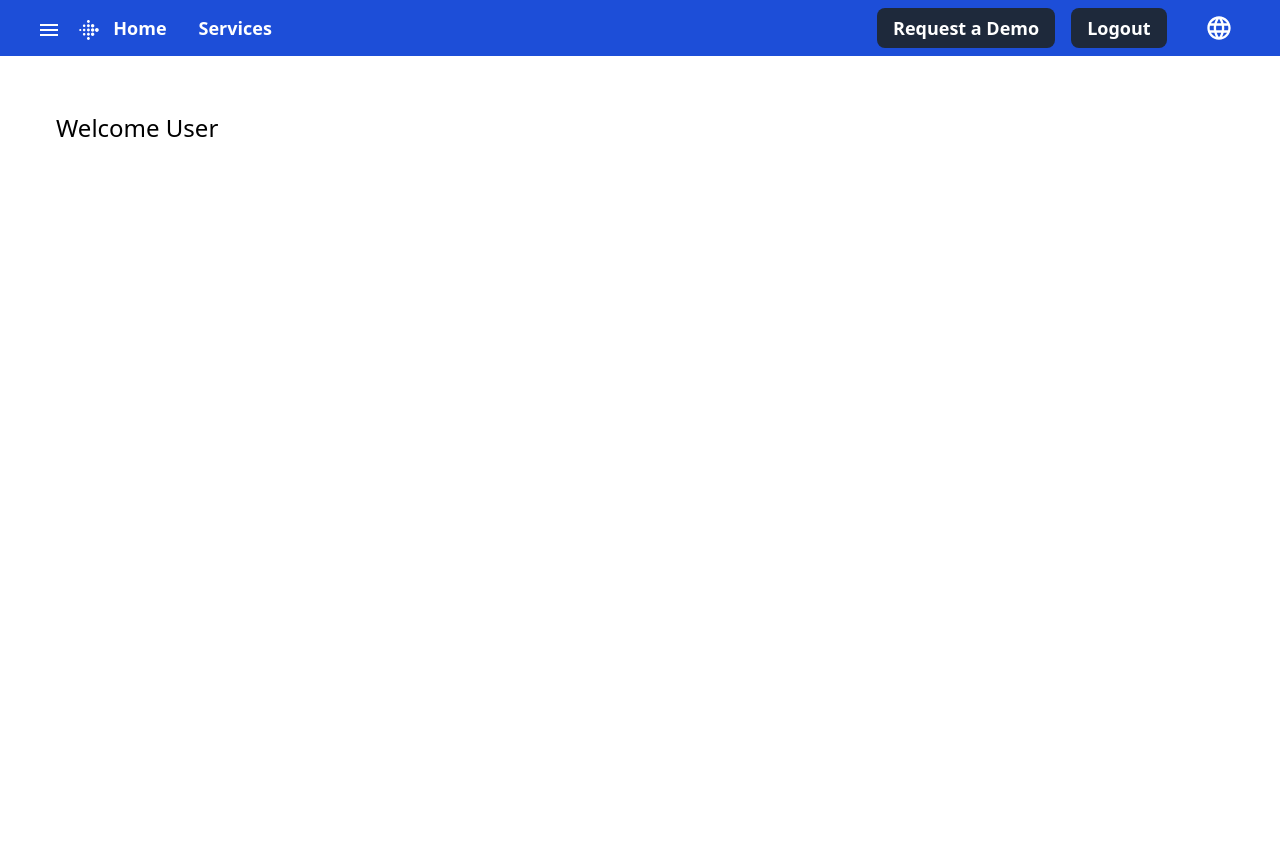
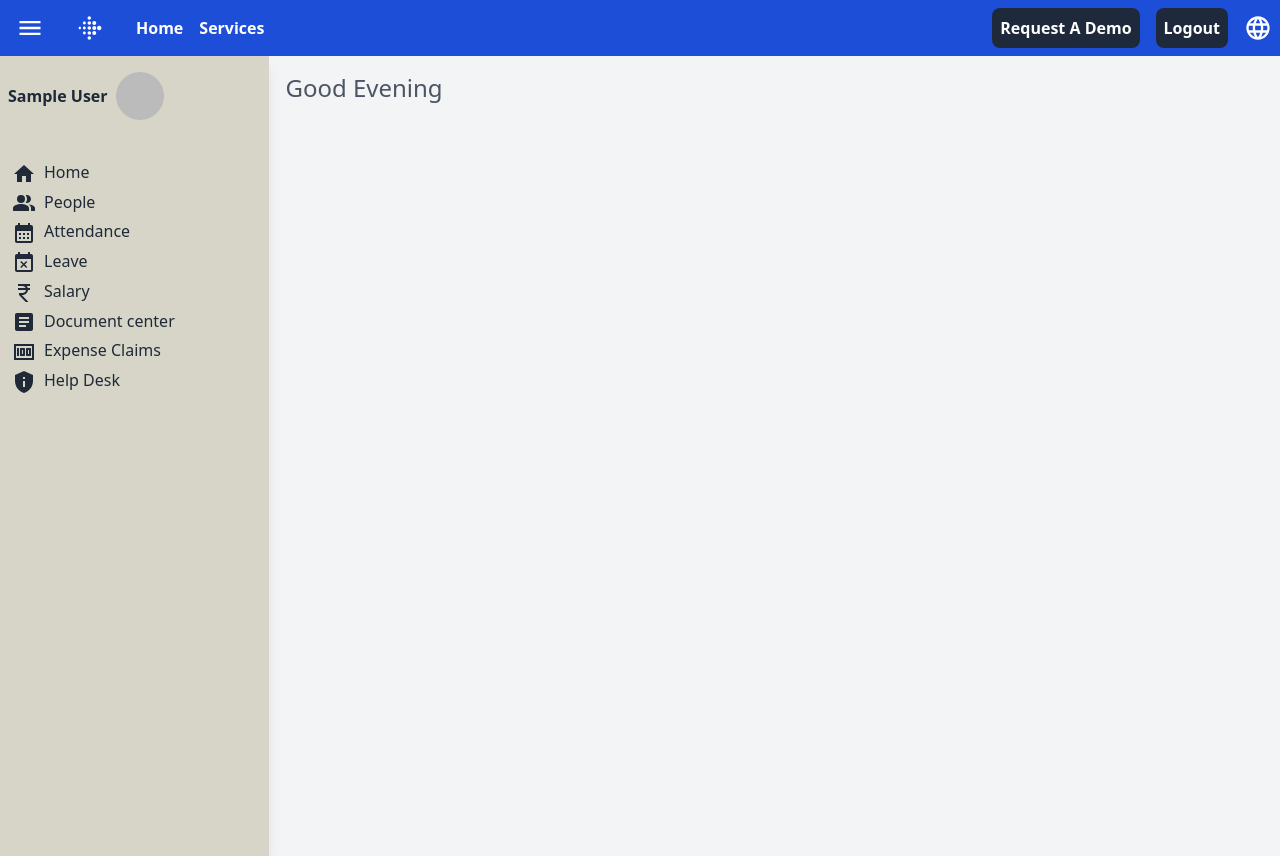
Before and after one commit to admin-insta/insta-ems, a React (Create React App) app: page /userview in a window 1280 px wide. Shown: the top 858 px of the page. Built offline with nearby package versions, Linux system fonts and the light colour scheme; no server answers; sample sign-in values are in the browser's storage.

Commit message:
people management

```diff
--- a/src/components/Footer.js
+++ b/src/components/Footer.js
@@ -6,7 +6,12 @@ import YouTubeIcon from "@mui/icons-material/YouTube";
 import WhatsAppIcon from "@mui/icons-material/WhatsApp";
 import footer from "../components/utils/images/footer.png";
 import XIcon from "@mui/icons-material/X";
+import { useSelector } from "react-redux";
 const Footer = () => {
+  const user = useSelector((store)=>store?.user)
+  if(user){
+    return null;
+  }
   const phoneNumber = "8123897887";
   const message = "Hi, I would like to connect with you";
 
--- a/src/components/Header.js
+++ b/src/components/Header.js
@@ -13,6 +13,10 @@ const Header = () => {
   const navigate = useNavigate();
   const user = useSelector((store) => store?.user);
 
+  //Login
+  const handleSignIn = () => {
+    navigate("/login");
+  };
   //SignOut
   const handleSignOut = () => {
     signOut(auth)
@@ -28,6 +32,7 @@ const Header = () => {
   useEffect(() => {
     const unsubscribe = onAuthStateChanged(auth, (user) => {
       if (user) {
+        console.log("user in header is", user)
         const { uid, email, displayName, photoURL } = user;
         dispatch(
           addUser({
@@ -50,67 +55,66 @@ const Header = () => {
   }, []);
 
   return (
-    <div className="grid grid-cols-12 p-2 z-10 sticky top-0 justify-center items-center lg:text-lg md:text-sm sm:text-xs bg-blue-700 font-semibold">
+    <div className="grid grid-cols-12  z-10 sticky top-0 justify-center items-center lg:text-base md:text-sm sm:text-xs xs:text-xs bg-blue-700 font-semibold whitespace-nowrap">
       {/* First Menu-Item sidebar and Logo*/}
-      <div className="grid grid-flow-col justify-center items-center col-span-1">
-        <span className="mx-4">
+      <div className="grid grid-flow-col justify-start items-center col-span-6">
+        <span className="lg:mx-4 md:mx-2 sm:m-1">
           <MenuIcon
             className="hover:scale-110 transition-all ease-in-out hover:shadow-md"
-            sx={{ color: "white" }}
+            sx={{
+              color: "white",
+              fontSize: { lg: 28, md: 24, sm: 20, xs: 16 },
+            }}
           />
         </span>
-        <span className="lg:inline sm:hidden">
+        <span className="lg:mx-4 md:mx-2 sm:m-1">
           <FitbitIcon
             className="hover:scale-110 transition-all ease-in-out hover:shadow-md"
-            sx={{ color: "white" }}
+            sx={{
+              color: "white",
+              fontSize: { lg: 28, md: 24, sm: 20, xs: 16 },
+            }}
           />
         </span>
-      </div>
-      {/* Second Menu-Item Buttons */}
-      <ul className="grid grid-flow-col justify-start col-span-6 space-x-2 sm:space-x-6 md:space-x-8">
+
+        <ul className="grid grid-flow-col justify-start m-2">
           <Link to="/">
-          <li className="text-white  hover:scale-110 transition-all ease-in-out">
+            <li className="text-white  hover:scale-110 transition-all ease-in-out m-2">
               Home
             </li>
           </Link>
-        <li className="text-white hover:scale-110 transition-all ease-in-out">
+          <li className="text-white hover:scale-110 transition-all ease-in-out m-2">
             Services
           </li>
         </ul>
-      <ul className="grid grid-flow-col justify-end space-x-4 col-span-4">
+      </div>
+
+      {/* second Menu-Item Language-Icon*/}
+      <div className="grid grid-flow-col col-span-6 justify-end items-center">
+        <ul className="grid grid-flow-col justify-end">
           <li>
-          <button className="px-4 py-1.5 bg-slate-800 text-white rounded-lg hover:scale-110 transition-all ease-in-out">
-            Request a Demo
+            <button className="p-2  m-2 bg-slate-800 text-white rounded-lg hover:scale-110 transition-all ease-in-out ">
+              Request A Demo
             </button>
           </li>
           <li>
-          {user ? (
             <button
-              onClick={handleSignOut}
-              className="px-4 py-1.5 bg-slate-800 text-white rounded-lg hover:scale-110 transition-all ease-in-out"
+              onClick={user ? handleSignOut : handleSignIn}
+              className="p-2 m-2 bg-slate-800 text-white rounded-lg hover:scale-110 transition-all ease-in-out"
             >
-              Logout
+              {user ? "Logout" : "Login"}
             </button>
-          ) : (
-            <Link to="/login">
-              <button className="px-4 py-1.5 bg-slate-800 text-white rounded-lg hover:scale-110 transition-all ease-in-out">
-                Login
-              </button>
-            </Link>
-          )}
           </li>
-        {/* <li>
-          <button className="px-4 py-1.5 bg-slate-800 rounded-lg text-white hover:scale-110 transition-all ease-in-out">
-            Sign Up
-          </button>
-        </li> */}
         </ul>
-      {/* Third Menu-Item Language-Icon*/}
-      <div className="grid col-span-1 justify-center">
+        <div className="m-2">
           <LanguageIcon
             className="hover:scale-110 transition-all ease-in-out hover:shadow-md"
-          sx={{ color: "white", fontSize: { xs: 12, sm: 20, md: 28 } }}
+            sx={{
+              color: "white",
+              fontSize: { xs: 16, sm: 20, md: 24, lg: 28 },
+            }}
           />
+        </div>
       </div>
     </div>
   );
--- a/src/components/Login.js
+++ b/src/components/Login.js
@@ -13,6 +13,7 @@ const Login = () => {
   console.log(alreadyUser);
   const email = useRef();
   const password = useRef();
+  const companyName = useRef();
 
   const handleSubmit = (e) => {
     e.preventDefault();
@@ -29,7 +30,7 @@ const Login = () => {
           const user = userCredential.user;
           console.log("registred user is", user);
           updateProfile(user, {
-            displayName: "Comapny Name",
+            displayName: companyName.current.value,
             photoURL: "https://avatars.githubusercontent.com/u/112201248?v=4",
           }).catch((error) => {
             //An Error Occured
@@ -98,6 +99,7 @@ const Login = () => {
               className="m-2 p-2 border border-gray-700 rounded-md"
               type="text"
               placeholder="Your Company Name"
+              ref={companyName}
             />
           )}
           <input
--- a/src/components/Reviews.js
+++ b/src/components/Reviews.js
@@ -1,7 +1,13 @@
 import React from 'react'
+import { useSelector } from 'react-redux';
 
 const Reviews = () => {
+  const user = useSelector((store)=>store?.user)
+  if(user){
+    return null;
+  }
   return (
+
     <div className='bg-blue h-screen'>
       Reviews- User
     </div>
--- a/src/components/UserManager.js
+++ b/src/components/UserManager.js
@@ -3,7 +3,9 @@ import ManageAccountsIcon from '@mui/icons-material/ManageAccounts';
 import GroupIcon from '@mui/icons-material/Group';
 
 const UserManager = () => {
+
   return (
+
     <div className="flex mx-4">
 
       <div className="m-4 p-4 w-1/2 bg-blue-700 text-white rounded-md shadow-lg hover:bg-blue-900 hover:scale-105 transition-all ease-in-out duration-500">
--- a/src/components/store/userSlice.js
+++ b/src/components/store/userSlice.js
@@ -2,7 +2,7 @@ import { createSlice } from "@reduxjs/toolkit";
 
 const userSlice = createSlice({
     name: "user",
-    initialState :[],
+    initialState :null,
     reducers:{
             addUser : (state,action)=>{
                 return action.payload;
--- a/src/components/userView/MainPage.js
+++ b/src/components/userView/MainPage.js
@@ -1,14 +1,73 @@
-import React from 'react'
-import { useSelector } from 'react-redux'
+import React, { useState } from "react";
+import userviewHome from "../utils/images/userviewHome.jpg";
+import { useSelector } from "react-redux";
+import HomeOutlinedIcon from "@mui/icons-material/Home";
+import CurrencyRupeeIcon from "@mui/icons-material/CurrencyRupee";
+import CalendarMonthIcon from "@mui/icons-material/CalendarMonth";
+import PeopleAltIcon from "@mui/icons-material/PeopleAlt";
+import EventBusyIcon from "@mui/icons-material/EventBusy";
+import ArticleIcon from "@mui/icons-material/Article";
+import MoneyIcon from "@mui/icons-material/Money";
+import PrivacyTipOutlinedIcon from "@mui/icons-material/PrivacyTip";
+import People from "./people/People";
+const MainPage = () => {
 
-const MainPage = () => {
-    // const {user} = useSelector(store=>store.user)
+  const [people, setPeople] = useState(false);
+  const user = useSelector((store) => store?.user);
+  console.log("user is:", user);
+  const { name, photoUrl } = user || {};
+  console.log("name is ", name);
   return (
-    <div className='m-4 p-10 text-2xl h-screen'>
-      Welcome User
-      {/* {user} */}
+    <div className="bg-gray-100  h-screen grid grid-flow-col cols=-span-12">
+      {/*Taskbar-Content*/}
+      <div className=" p-2 col-span-1 bg-clay shadow-lg text-gray-800 h-screen overflow-y-scroll " style={{ scrollbarWidth: "thin" }}>
+        <div className=" font-semibold text-base flex  items-center">
+          {name}
+          <img className="h-12 m-2 rounded-full" alt="/" src={photoUrl} />
+        </div>
+
+        <ul className="mt-8 ">
+          <li className="m-1 hover:scale-105 transition-all ease-in-out rounded-md hover:bg-white">
+            <HomeOutlinedIcon sx={{ fontSize: 24 }} />
+            <span className="mx-2">Home</span>
+          </li>
+          <li onClick={()=>setPeople(!people)} className="m-1 hover:scale-105 transition-all ease-in-out rounded-md hover:bg-white">
+            <PeopleAltIcon />
+            <span className="mx-2">People</span>
+          </li>
+          <li className="m-1 hover:scale-105 transition-all ease-in-outrounded-md hover:bg-white">
+            <CalendarMonthIcon />
+            <span className="mx-2">Attendance</span>
+          </li>
+          <li className="m-1 hover:scale-105 transition-all ease-in-outrounded-md hover:bg-white">
+            <EventBusyIcon />
+            <span className="mx-2">Leave</span>
+          </li>
+          <li className="m-1 hover:scale-105 transition-all ease-in-out rounded-md hover:bg-white">
+            <CurrencyRupeeIcon />
+            <span className="mx-2">Salary</span>
+          </li>
+          <li className="m-1 hover:scale-105 transition-all ease-in-out rounded-md hover:bg-white">
+            <ArticleIcon />
+            <span className="mx-2">Document center</span>
+          </li>
+          <li className="m-1 hover:scale-105 transition-all ease-in-out rounded-md hover:bg-white">
+            <MoneyIcon />
+            <span className="mx-2">Expense Claims</span>
+          </li>
+          <li className="m-1 hover:scale-105 transition-all ease-in-out rounded-md hover:bg-white">
+            <PrivacyTipOutlinedIcon />
+            <span className="mx-2">Help Desk</span>
+          </li>
+        </ul>
+      </div>
+      {/*Body-Content*/}
+      <div className="col-span-11">
+        <div className="text-2xl text-gray-600 p-4 ">Good Evening</div>
+        {people && <People/>}
+      </div>
     </div>
-  )
-}
+  );
+};
 
-export default MainPage
+export default MainPage;
--- a/tailwind.config.js
+++ b/tailwind.config.js
@@ -5,7 +5,15 @@ module.exports = {
     "./public/index.html", // Optionally, include the HTML file
   ],
   theme: {
-    extend: {},
+    extend: {
+      colors: {
+        clay: {
+          DEFAULT: '#d7d5c7', // Example clay color
+          light: '#D7A18B',   // Lighter shade
+          dark: '#8A4C38',    // Darker shade
+        },
+      }
+    },
   },
   plugins: [],
 };
```
Also changed, not shown: src/components/InfoCards.js (+13 -7 lines), src/components/MainContainer.js (+14 -7 lines), src/components/UserType.js (+7 -2 lines), src/components/userView/people/People.js (+56 -23 lines), src/components/utils/images/users.png, src/components/utils/images/userviewHome.jpg (added). Lines whose indentation alone changed are shown as unchanged.
